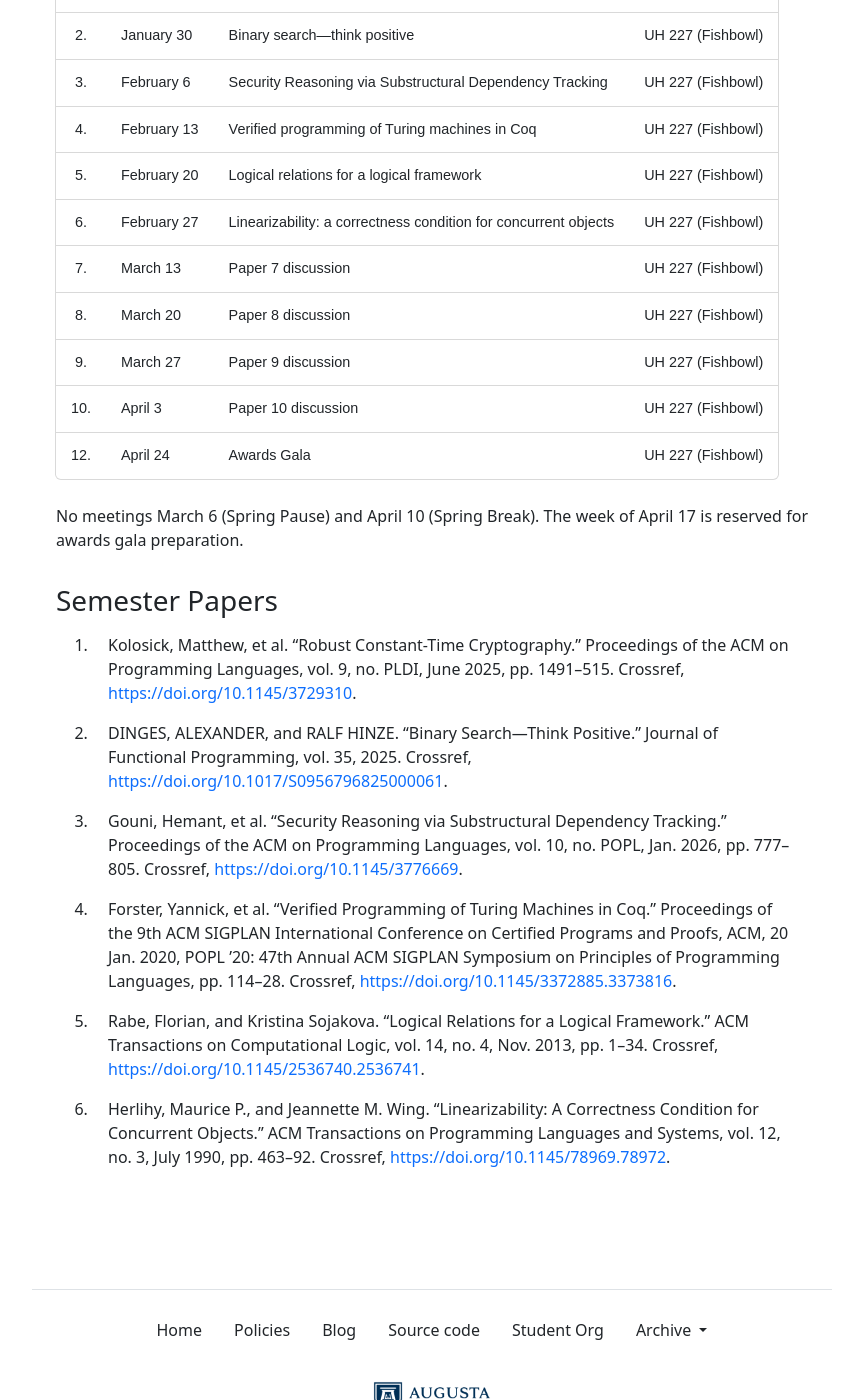
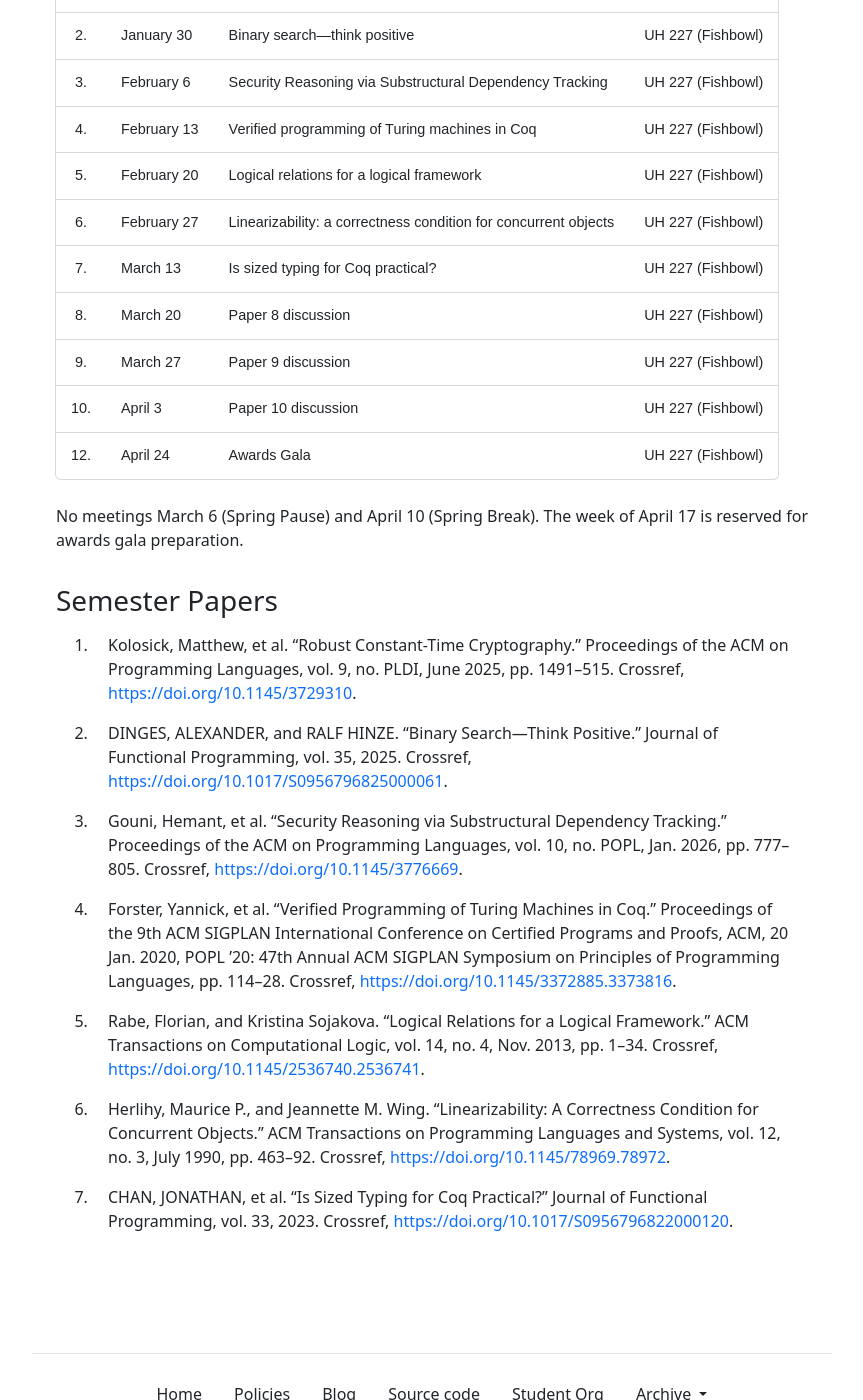
Before and after one commit to the-au-forml-lab/plgroup, a Jekyll site: the page built from docs/index.md, in a window 1280 px wide and 1400 px high, scrolled down 786 px. Shown: the whole window, without its empty margins (208-1071 px from the left). Built offline with Jekyll 4.4.1, drawn with Linux system fonts in a browser that asks for light colours.

Commit message:
[create-pull-request] automated change

```diff
--- a/data/history.txt
+++ b/data/history.txt
@@ -63,3 +63,4 @@
 10.1145/3372885.3373816
 10.1145/2536740.2536741
 10.1145/78969.78972
+10.1017/S0956796822000120
--- a/docs/index.md
+++ b/docs/index.md
@@ -35,7 +35,7 @@ organization.
 | 4.  | February 13 | Verified programming of Turing machines in Coq                 | UH 227 (Fishbowl) |
 | 5.  | February 20 | Logical relations for a logical framework                 | UH 227 (Fishbowl) |
 | 6.  | February 27 | Linearizability: a correctness condition for concurrent objects                 | UH 227 (Fishbowl) |
-| 7.  | March 13    | Paper 7 discussion                 | UH 227 (Fishbowl) |
+| 7.  | March 13    | Is sized typing for Coq practical?                 | UH 227 (Fishbowl) |
 | 8.  | March 20    | Paper 8 discussion                 | UH 227 (Fishbowl) |
 | 9.  | March 27    | Paper 9 discussion                 | UH 227 (Fishbowl) |
 | 10. | April 3     | Paper 10 discussion                | UH 227 (Fishbowl) |
--- a/docs/papers.md
+++ b/docs/papers.md
@@ -4,3 +4,4 @@
 1. Forster, Yannick, et al. “Verified Programming of Turing Machines in Coq.” Proceedings of the 9th ACM SIGPLAN International Conference on Certified Programs and Proofs, ACM, 20 Jan. 2020, POPL ’20: 47th Annual ACM SIGPLAN Symposium on Principles of Programming Languages, pp. 114–28. Crossref, <https://doi.org/10.1145/3372885.3373816>.
 1. Rabe, Florian, and Kristina Sojakova. “Logical Relations for a Logical Framework.” ACM Transactions on Computational Logic, vol. 14, no. 4, Nov. 2013, pp. 1–34. Crossref, <https://doi.org/10.1145/2536740.2536741>.
 1. Herlihy, Maurice P., and Jeannette M. Wing. “Linearizability: A Correctness Condition for Concurrent Objects.” ACM Transactions on Programming Languages and Systems, vol. 12, no. 3, July 1990, pp. 463–92. Crossref, <https://doi.org/10.1145/78969.78972>.
+1. CHAN, JONATHAN, et al. “Is Sized Typing for Coq Practical?” Journal of Functional Programming, vol. 33, 2023. Crossref, <https://doi.org/10.1017/S0956796822000120>.
```
